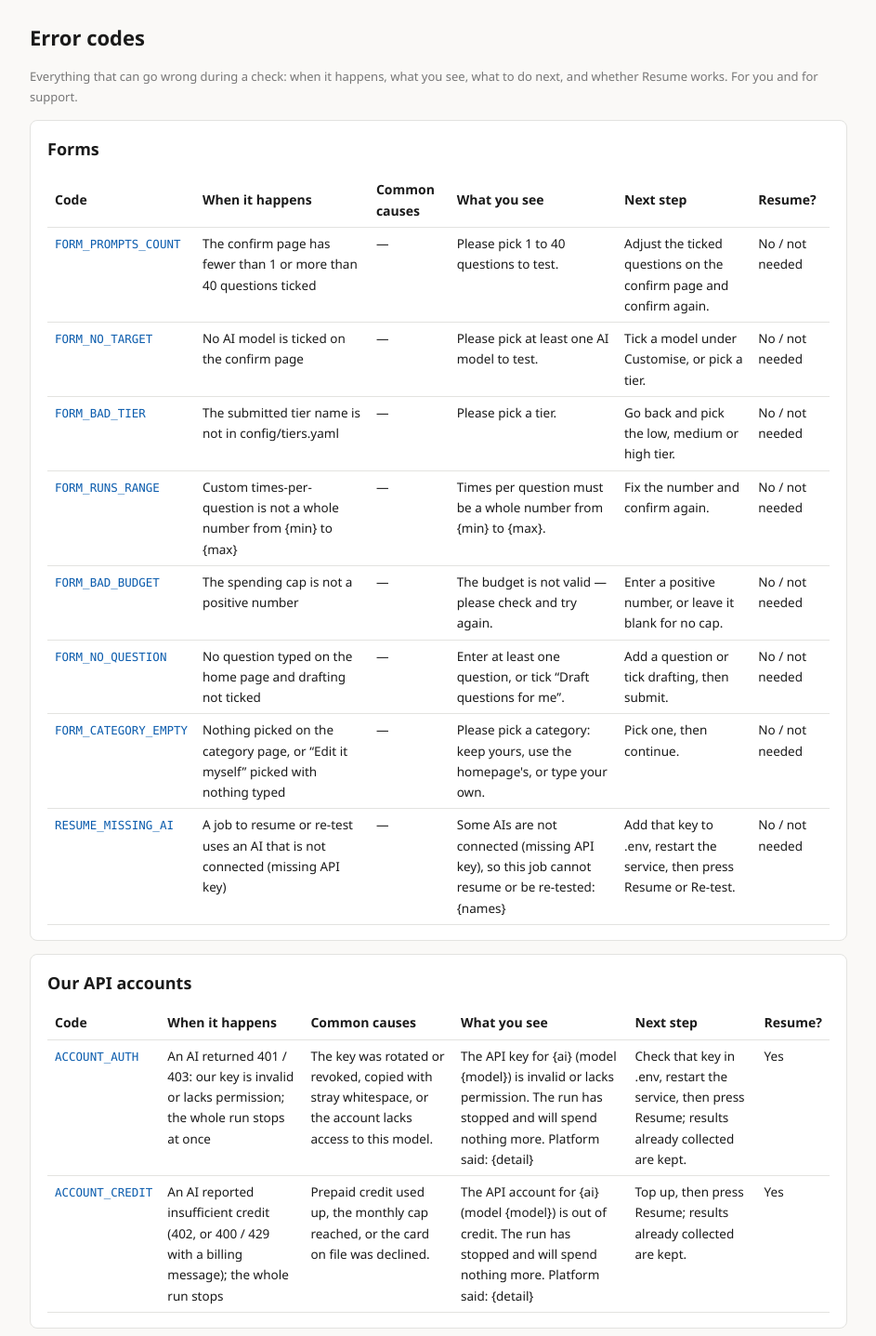
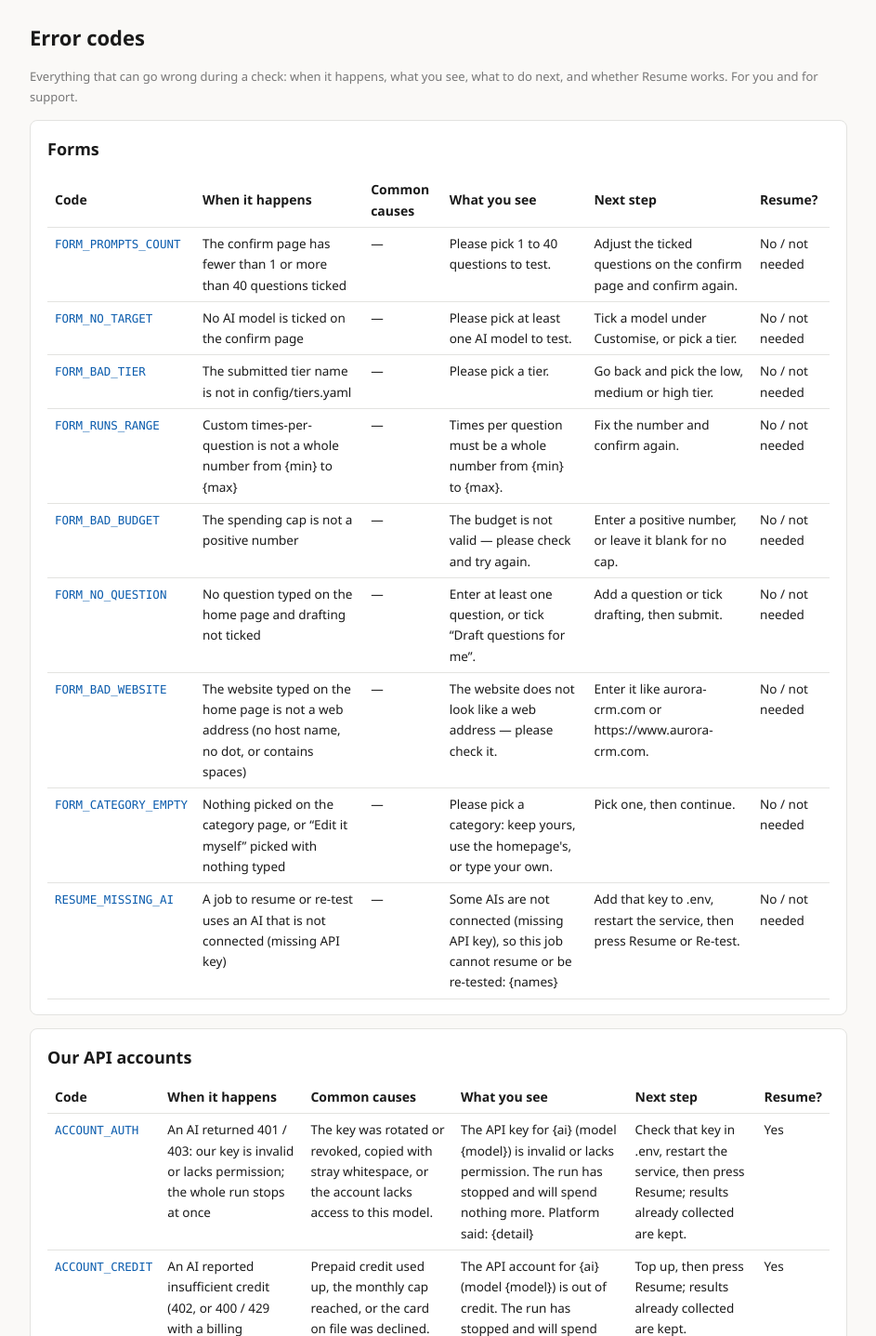
Before and after one commit to onism1767-creator/fatcat-geo, a FastAPI app: page /errors in a window 1280 px wide. Shown: the part 57-1494 px from the top of the page at 93% size, without its empty margins (168-1111 px from the left). Run offline with FastAPI, Linux system fonts and the light colour scheme; parts of the project's set-up code (start-up, migrations or seed data) failed here and were passed over; some libraries are stand-ins or nearby versions.

Commit message:
fix(审核 黄5/18/19/23):路由改普通函数不卡整个服务;官网地址校验;跨站 POST 拒绝;报告读不动时给「重新生成」
黄 5:全部路由写成 async def 却在里面做阻塞活(出题 1–2 分钟、品类核对、查库),期间整个服务排队、正在跑的任务页
也冻住(用户铁律「等待有回报」);改成普通 def,FastAPI 自动丢线程池,新测试机械把守 routes.py 里不再出现 async def。
黄 18:官网地址填 "https://" 或 "x" 也放行,官网名单为空、一单白花钱且无错误代码;现在 website_host 只认拆得出
主机名、带点、无空白的网址,否则首页给 FORM_BAD_WEBSITE(错误库新增,中英 + 下一步)。
黄 19:POST 没有任何跨站防护,建任务那条不要任务编号,用户浏览器里的任意网页能替他花钱出题;加一层中间件,
POST 带 Origin 头且与本站来源不符即 403(浏览器跨站提交必带 Origin;没有头的非浏览器调用照常)。
黄 23:报告快照读不动的已完成任务(装回时按设计清空 sampling),任务页仍给「看报告」,点了 500,下载也 500;
现在任务页给「重新生成报告」,报告页与下载接口遇到这种任务回任务页。

Co-Authored-By: Claude Fable 5.1 <noreply@anthropic.com>

```diff
--- a/measure/config/errors.yaml
+++ b/measure/config/errors.yaml
@@ -44,6 +44,12 @@ errors:
     trigger: {zh: "首页既没手填问题也没勾「让系统帮我出题」", en: "No question typed on the home page and drafting not ticked"}
     message: {zh: "请至少手填一个问题,或者勾选「让系统帮我出题」。", en: "Enter at least one question, or tick “Draft questions for me”."}
     next_step: {zh: "补一个问题或勾上出题再提交。", en: "Add a question or tick drafting, then submit."}
+  - code: FORM_BAD_WEBSITE
+    scope: form
+    resumable: false
+    trigger: {zh: "首页填的官网地址不是一个网址(拆不出主机名、没有点、带空格)", en: "The website typed on the home page is not a web address (no host name, no dot, or contains spaces)"}
+    message: {zh: "官网地址看着不像一个网址,请检查后再填。", en: "The website does not look like a web address — please check it."}
+    next_step: {zh: "填成 aurora-crm.com 或 https://www.aurora-crm.com 这样。", en: "Enter it like aurora-crm.com or https://www.aurora-crm.com."}
   - code: FORM_CATEGORY_EMPTY
     scope: form
     resumable: false
--- a/measure/report/app.py
+++ b/measure/report/app.py
@@ -7,9 +7,10 @@ v1 单租户自用:无登录,仅本机访问。确认页是采样花钱前的唯
 from __future__ import annotations
 
 import os
-from collections.abc import Callable
+from collections.abc import Awaitable, Callable
 
-from fastapi import FastAPI
+from fastapi import FastAPI, Request, Response
+from fastapi.responses import PlainTextResponse
 
 from adapters.base import SurfaceAdapter
 from diagnosis.recommender import EvidenceEntry, load_evidence_registry
@@ -59,6 +60,21 @@ def create_app(
             return store.call_stats()
 
     app = FastAPI(title="GEO 诊断")
+
+    @app.middleware("http")
+    async def reject_cross_site_posts(request: Request,
+                                      call_next: Callable[[Request], Awaitable[Response]]) -> Response:
+        """本机工具没有登录,POST 只认本站页面发来的:浏览器跨站提交必带 Origin 头,和本站来源对不上就拒绝。
+        建任务那条 POST 不要任务编号,用户浏览器里打开的任意网页都能替他花钱出题(审核 2026-10-27 黄 19)。"""
+        origin = request.headers.get("origin")
+        if request.method == "POST" and origin is not None:
+            own = f"{request.url.scheme}://{request.headers.get('host', '')}"
+            if origin.lower() != own.lower():
+                return PlainTextResponse("这个请求来自别的网站,本工具只接受自己页面发来的操作。\n"
+                                         "This request came from another site; only this tool's own pages may act.",
+                                         status_code=403)
+        return await call_next(request)
+
     app.state.ctx = WebContext(
         adapters=adapters,
         dsn=resolved_dsn,
--- a/measure/report/forms.py
+++ b/measure/report/forms.py
@@ -16,7 +16,7 @@ from report.jobs import DiagnosisJob
 MAX_PROMPTS = 40  # 产品文档默认 24 道;用户可增删,封顶 40
 # 表单校验会返回的错误码(S10.1):都在 config/errors.yaml 里(测试把守),文案从库里取
 FORM_CODES = ("FORM_PROMPTS_COUNT", "FORM_NO_TARGET", "FORM_BAD_TIER", "FORM_RUNS_RANGE", "FORM_BAD_BUDGET",
-              "FORM_NO_QUESTION", "FORM_CATEGORY_EMPTY", "RESUME_MISSING_AI")
+              "FORM_NO_QUESTION", "FORM_CATEGORY_EMPTY", "FORM_BAD_WEBSITE", "RESUME_MISSING_AI")
 
 
 def lines_of(text: str) -> list[str]:
@@ -30,13 +30,26 @@ def _comma_list(text: str) -> list[str]:
 
 
 def _host(url: str) -> str:
-    """网址 → 主机名(不带协议就补 https;大小写不敏感)。"""
-    return (urlsplit(url if "://" in url else f"https://{url}").hostname or "").lower()
+    """网址 → 主机名(不带协议就补 https;大小写不敏感)。拆不出来(空串、只有协议、带空格)返回空串。"""
+    try:
+        return (urlsplit(url if "://" in url else f"https://{url}").hostname or "").lower()
+    except ValueError:  # 比如网址里夹着 [ 之类拆不开的字符
+        return ""
+
+
+def website_host(website: str) -> str | None:
+    """官网地址校验(审核 2026-10-27 黄 18):拆得出主机名、主机名带点、没有空白,才算一个网址;
+    否则 None(路由给 FORM_BAD_WEBSITE)。只认是不是网址,不去访问——通不通是开跑后官网审计的事。"""
+    host = _host(website.strip())
+    if not host or "." not in host or any(c.isspace() for c in host):
+        return None
+    return host
 
 
 def brand_from_form(brand_name: str, aliases: str, website: str) -> tuple[BrandSpec, str]:
     """首页填的品牌 → (品牌, 规范化后的官网地址)。官网名单只填主站;地区站、官方渠道由工具开跑时
-    自动发现(S5,产品文档 D12),名单随任务快照冻结。"""
+    自动发现(S5,产品文档 D12),名单随任务快照冻结。调用方先过 website_host,这里不再校验。"""
+    website = website.strip()
     normalized = website if "://" in website else f"https://{website}"
     brand = BrandSpec(
         name=brand_name.strip(),
--- a/measure/report/routes.py
+++ b/measure/report/routes.py
@@ -32,6 +32,7 @@ from report.forms import (
     manual_candidates,
     preselect_candidates,
     tier_choice,
+    website_host,
 )
 from report.i18n import MESSAGES
 from report.jobs import STALL_MINUTES, DiagnosisJob, JobState, PendingDraft
@@ -47,7 +48,7 @@ PSL_SNAPSHOT_VERSION = _package_version("tldextract")  # 注册域名用的公
 
 
 @router.get("/", response_class=HTMLResponse)
-async def index(request: Request, error: str = ""):
+def index(request: Request, error: str = ""):
     ctx = ctx_of(request)
     params = {k: v for k, v in request.query_params.items() if k not in ("lang", "error")}  # 错误句子的占位符
     return ctx.render(request, "index.html", jobs=ctx.registry.recent(), surfaces=sorted(ctx.adapters),
@@ -55,7 +56,7 @@ async def index(request: Request, error: str = ""):
 
 
 @router.post("/jobs")
-async def create_job(
+def create_job(
     request: Request,
     brand_name: str = Form(...),
     aliases: str = Form(""),
@@ -67,6 +68,9 @@ async def create_job(
 ):
     ctx = ctx_of(request)
     locale = locale if locale in ("zh-CN", "en-US") else "zh-CN"
+    if website_host(website) is None:  # 不是网址就别往下走:否则官网名单为空、一单白花钱(审核 2026-10-27 黄 18)
+        return ctx.render(request, "index.html", jobs=ctx.registry.recent(), surfaces=sorted(ctx.adapters),
+                          error=error_text(request, "FORM_BAD_WEBSITE"))
     brand, normalized = brand_from_form(brand_name, aliases, website)
     # 先有任务编号再花钱:品类核对与出题的每次调用都当场记进辅助调用账本(哪怕最后没成,花掉的钱也有记录)
     job = DiagnosisJob(brand=brand, website=normalized, category=category.strip(), locale=locale,
@@ -90,7 +94,7 @@ def _generation_adapter(ctx: WebContext) -> SurfaceAdapter | None:
 
 
 @router.get("/jobs/{job_id}/category", response_class=HTMLResponse)
-async def category_page(request: Request, job_id: str, error: str = ""):
+def category_page(request: Request, job_id: str, error: str = ""):
     """品类核对页(S11.4):只在自动核对判「不是一类」时出现——你填的、官网原句、照官网更像什么,三选一,选完才出题。"""
     ctx = ctx_of(request)
     job = ctx.registry.get(job_id)
@@ -103,7 +107,7 @@ async def category_page(request: Request, job_id: str, error: str = ""):
 
 
 @router.post("/jobs/{job_id}/category")
-async def category_decide(request: Request, job_id: str, choice: str = Form(""), custom_category: str = Form("")):
+def category_decide(request: Request, job_id: str, choice: str = Form(""), custom_category: str = Form("")):
     ctx = ctx_of(request)
     job = ctx.registry.get(job_id)
     if job is None:
@@ -170,7 +174,7 @@ def _draft_and_go(request: Request, job: DiagnosisJob, *, questions: str, genera
 
 
 @router.get("/jobs/{job_id}/confirm", response_class=HTMLResponse)
-async def confirm_page(request: Request, job_id: str, error: str = ""):
+def confirm_page(request: Request, job_id: str, error: str = ""):
     ctx = ctx_of(request)
     job = ctx.registry.get(job_id)
     if job is None:
@@ -209,7 +213,7 @@ async def confirm_page(request: Request, job_id: str, error: str = ""):
 
 
 @router.post("/jobs/{job_id}/estimate")
-async def confirm_estimate(
+def confirm_estimate(
     request: Request,
     job_id: str,
     prompts_selected: list[int] = Form([]),
@@ -262,7 +266,7 @@ async def confirm_estimate(
 
 
 @router.post("/jobs/{job_id}/confirm")
-async def confirm(
+def confirm(
     request: Request,
     job_id: str,
     prompts_selected: list[int] = Form([]),
@@ -298,7 +302,7 @@ async def confirm(
 
 
 @router.post("/jobs/{job_id}/resume")
-async def resume(request: Request, job_id: str, budget: str = Form("")):
+def resume(request: Request, job_id: str, budget: str = Form("")):
     """幂等续跑(v0.4.9):中断 / 失败 / **部分完成(S10.3)** 的任务补缺口——只补空槽位,已花的钱不重花;
     部分完成的可顺手提高费用上限(预算截断的腿才有机会补齐)。全部完成的任务「重新生成报告」(v0.4.16:追加一版报告快照,
     旧版本留档)——只用已有样本重算,不向 AI 提问。"""
@@ -317,7 +321,7 @@ async def resume(request: Request, job_id: str, budget: str = Form("")):
 
 
 @router.post("/jobs/{job_id}/retest")
-async def retest(request: Request, job_id: str):
+def retest(request: Request, job_id: str):
     """「修好后再测」(S11.3):按这一单冻结的口径新开一单,一律重新提问、不走回答缓存,直接开跑(费用上限与上一单相同),
     跳到新单的任务页。没跑完的单不能再测;上一次再测还在跑就跳到它、不另开一单(连点两下不花两份钱);
     有 AI 没接入(缺 key)就不开,回首页说明。"""
@@ -340,7 +344,7 @@ async def retest(request: Request, job_id: str):
 
 
 @router.post("/jobs/{job_id}/official_domains")
-async def choose_official_domains(
+def choose_official_domains(
     request: Request, job_id: str, confirm: list[str] = Form([]), remove: list[str] = Form([]),
 ):
     """用户确认 B 类 / 去掉 A 类(S5,产品文档 D12):只认名单里列出的网址;名单改了就按新名单
@@ -371,7 +375,7 @@ def _relaunch(request: Request, job: DiagnosisJob, *, replay: bool):
 
 
 @router.get("/jobs/{job_id}", response_class=HTMLResponse)
-async def job_status(request: Request, job_id: str):
+def job_status(request: Request, job_id: str):
     ctx = ctx_of(request)
     job = ctx.registry.get(job_id)
     if job is None:
@@ -401,19 +405,19 @@ def stop_texts(ctx: WebContext, job: DiagnosisJob, lang: str) -> list[tuple[str,
 
 
 @router.get("/errors", response_class=HTMLResponse)
-async def error_codes(request: Request):
+def error_codes(request: Request):
     """错误码对照页(S10.1):config/errors.yaml 全部条目,给用户与客服对照。"""
     ctx = ctx_of(request)
     return ctx.render(request, "errors.html", groups=ctx.errors.by_scope())
 
 
 @router.get("/jobs/{job_id}/report", response_class=HTMLResponse)
-async def job_report(request: Request, job_id: str):
+def job_report(request: Request, job_id: str):
     ctx = ctx_of(request)
     job = ctx.registry.get(job_id)
     if job is None:
         return not_found()
-    if not job.finished:
+    if not job.finished or job.sampling is None:  # 没完成、或报告快照读不动(任务页给「重新生成报告」):回任务页
         return redirect(request, f"/jobs/{job.job_id}")
     # 报告写实际发生的每题次数(采样说明),不读当前策略:策略以后随档位变,旧报告不能跟着变
     return ctx.render(request, "report.html", job=job, runs_per_prompt=job.sampling_note().tier.runs_per_prompt,
@@ -426,7 +430,7 @@ async def job_report(request: Request, job_id: str):
 
 
 @router.get("/jobs/{job_id}/responses/{run_id}", response_class=HTMLResponse)
-async def response_page(request: Request, job_id: str, run_id: str):
+def response_page(request: Request, job_id: str, run_id: str):
     """单条回答页(S8.3):只读库里的原始记录与已存的判定行,不属于本单的回答 404。"""
     ctx = ctx_of(request)
     job = ctx.registry.get(job_id)
@@ -441,7 +445,7 @@ async def response_page(request: Request, job_id: str, run_id: str):
 
 
 @router.get("/jobs/{job_id}/responses/{run_id}/download")
-async def response_download(request: Request, job_id: str, run_id: str):
+def response_download(request: Request, job_id: str, run_id: str):
     """原始记录下载(S8.3):整条 SurfaceRun 的 JSON,含平台原始返回。"""
     ctx = ctx_of(request)
     job = ctx.registry.get(job_id)
@@ -456,13 +460,13 @@ async def response_download(request: Request, job_id: str, run_id: str):
 
 
 @router.get("/jobs/{job_id}/download")
-async def job_download(request: Request, job_id: str):
-    """下载结果文件(S8.4):从库里打包 zip;没完成的任务回任务页。"""
+def job_download(request: Request, job_id: str):
+    """下载结果文件(S8.4):从库里打包 zip;没完成的任务、报告快照读不动的任务回任务页。"""
     ctx = ctx_of(request)
     job = ctx.registry.get(job_id)
     if job is None:
         return not_found()
-    if not job.finished:
+    if not job.finished or job.sampling is None:
         return redirect(request, f"/jobs/{job.job_id}")
     summary = summarize(job.class_reports, ctx.target_name, ctx.api_name)
     with Storage(ctx.dsn) as store:
```
Also changed, not shown: measure/report/templates/job.html (+6 -1 lines), measure/tests/unit/test_web_guards.py (added, +73 -0 lines).
